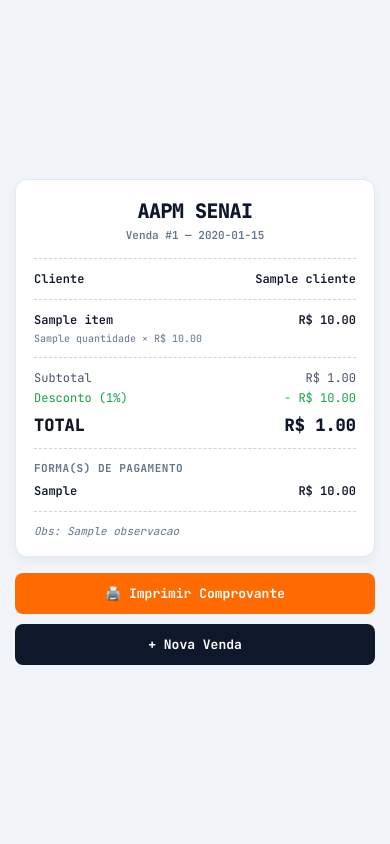
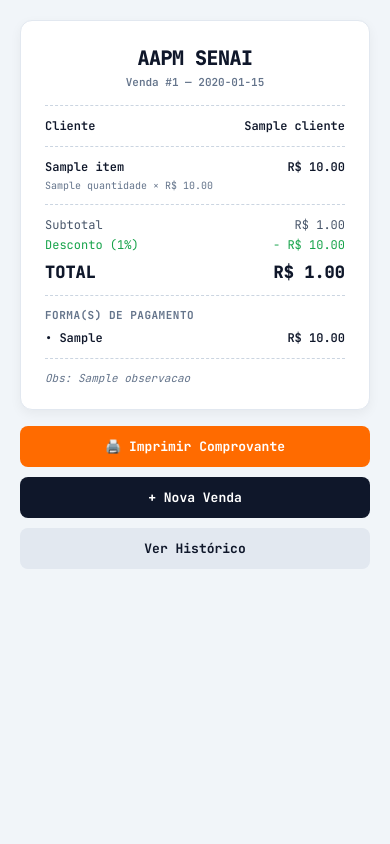
Before and after one commit to isabellyr-oliveira/Projeto-PDV, a FastAPI app: template app/templates/pdv/comprovante.html in a window 390 px wide. Run offline with FastAPI, Linux system fonts and the light colour scheme; the template is opened without the code that fills it: most values are stand-ins (such as "Sample title", 1, 10 or a date in 2020).

Commit message:
codigo corrigido

```diff
--- a/app/templates/base.html
+++ b/app/templates/base.html
@@ -25,7 +25,7 @@
 
         <!-- Navbar Centralizada -->
         <nav style="display: flex; gap: 24px; align-items: center;">
-            <!-- Rotas públicas/operadores -->
+            <!-- Rotas liberadas para todos (Admin, Operador e Cliente) -->
             <a href="/pdv" style="text-decoration: none; color: #555; font-size: 14px; font-weight: 600; display: flex; align-items: center; gap: 6px;">
                 <i class="fa-solid fa-cash-register" style="color: #ff6b00;"></i> PDV
             </a>
@@ -38,12 +38,12 @@
                 <i class="fa-solid fa-cart-shopping" style="color: #ff6b00;"></i> Movimentações
             </a>
 
-            <!-- Rotas de Admin (Validação por role / perfil / is_admin) -->
-            {% if usuario and (usuario.role == 'admin' or usuario.perfil == 'admin' or usuario.is_admin or usuario == 'admin' or (usuario is mapping and usuario.role == 'admin')) %}
             <a href="/pdv/historico" style="text-decoration: none; color: #555; font-size: 14px; font-weight: 600; display: flex; align-items: center; gap: 6px;">
                 <i class="fa-solid fa-clock-rotate-left" style="color: #ff6b00;"></i> Histórico
             </a>
 
+            <!-- Rotas exclusivas de Admin -->
+            {% if usuario and (usuario.role == 'admin' or usuario.perfil == 'admin' or usuario.is_admin or usuario == 'admin' or (usuario is mapping and usuario.role == 'admin')) %}
             <a href="/clientes" style="text-decoration: none; color: #555; font-size: 14px; font-weight: 600; display: flex; align-items: center; gap: 6px;">
                 <i class="fa-solid fa-address-book" style="color: #ff6b00;"></i> Clientes
             </a>
--- a/app/templates/pdv/comprovante.html
+++ b/app/templates/pdv/comprovante.html
@@ -21,7 +21,7 @@
             color: #0f172a;
             display: flex;
             flex-direction: column;
-            align-items: center;
+            align-items: center;s
             justify-content: center;
             min-height: 100vh;
             padding: 20px;
@@ -134,15 +134,6 @@
         .btn-hist { background: #e2e8f0; color: #0f172a; }
         .btn-hist:hover { background: #cbd5e1; }
 
-        @media (max-width: 400px) {
-            body {
-                padding: 12px;
-            }
-            .cupom {
-                padding: 18px;
-            }
-        }
-
         /* ========================================================= */
         /* REGRAS RÍGIDAS DE IMPRESSÃO (CUPOM TÉRMICO / PDF CLEAN)    */
         /* ========================================================= */
@@ -239,12 +230,12 @@
             <div class="pag-titulo">Forma(s) de Pagamento</div>
             {% for pag in venda.pagamentos %}
             <div class="item-linha">
-                <span>{{ pag.forma_pagamento }}</span>
+                <span>• {{ pag.forma_pagamento }}</span>
                 <span>R$ {{ "%.2f"|format(pag.valor) }}</span>
             </div>
             {% else %}
             <div class="item-linha" style="color:#64748b; font-size:11px;">
-                <span>Não informada</span>
+                <span>• Não informada</span>
                 <span>R$ {{ "%.2f"|format(venda.total_liquido) }}</span>
             </div>
             {% endfor %}
@@ -261,9 +252,7 @@
         <div class="no-print">
             <button onclick="window.print()" class="btn btn-imprimir">🖨️ Imprimir Comprovante</button>
             <a href="/pdv" class="btn btn-nova">+ Nova Venda</a>
-            {% if usuario and (usuario.role == 'admin' or usuario.perfil == 'admin' or usuario.is_admin or usuario == 'admin' or (usuario is mapping and usuario.role == 'admin')) %}
             <a href="/pdv/historico" class="btn btn-hist">Ver Histórico</a>
-            {% endif %}
         </div>
     </div>
 
```
Also changed, not shown: banco.db.
